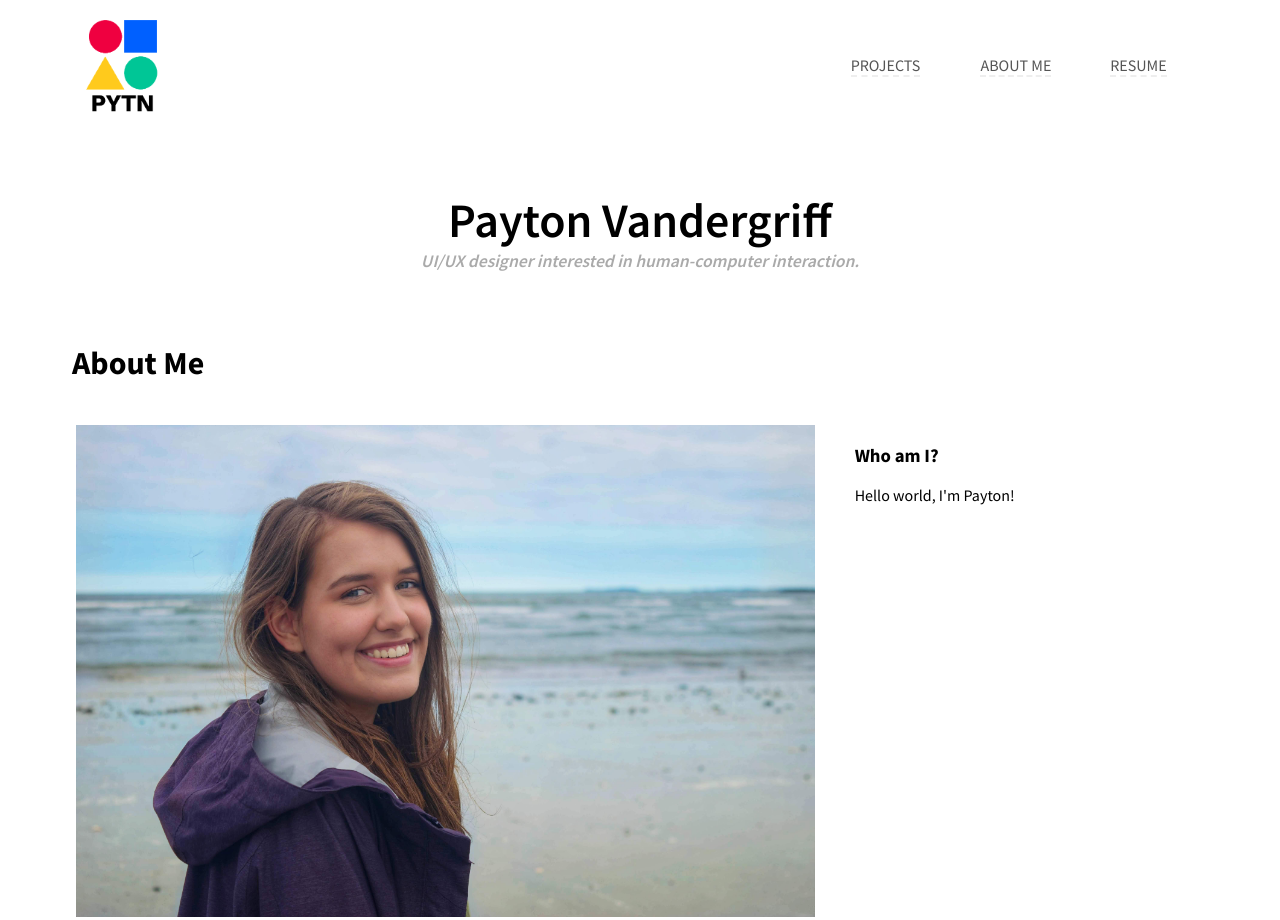
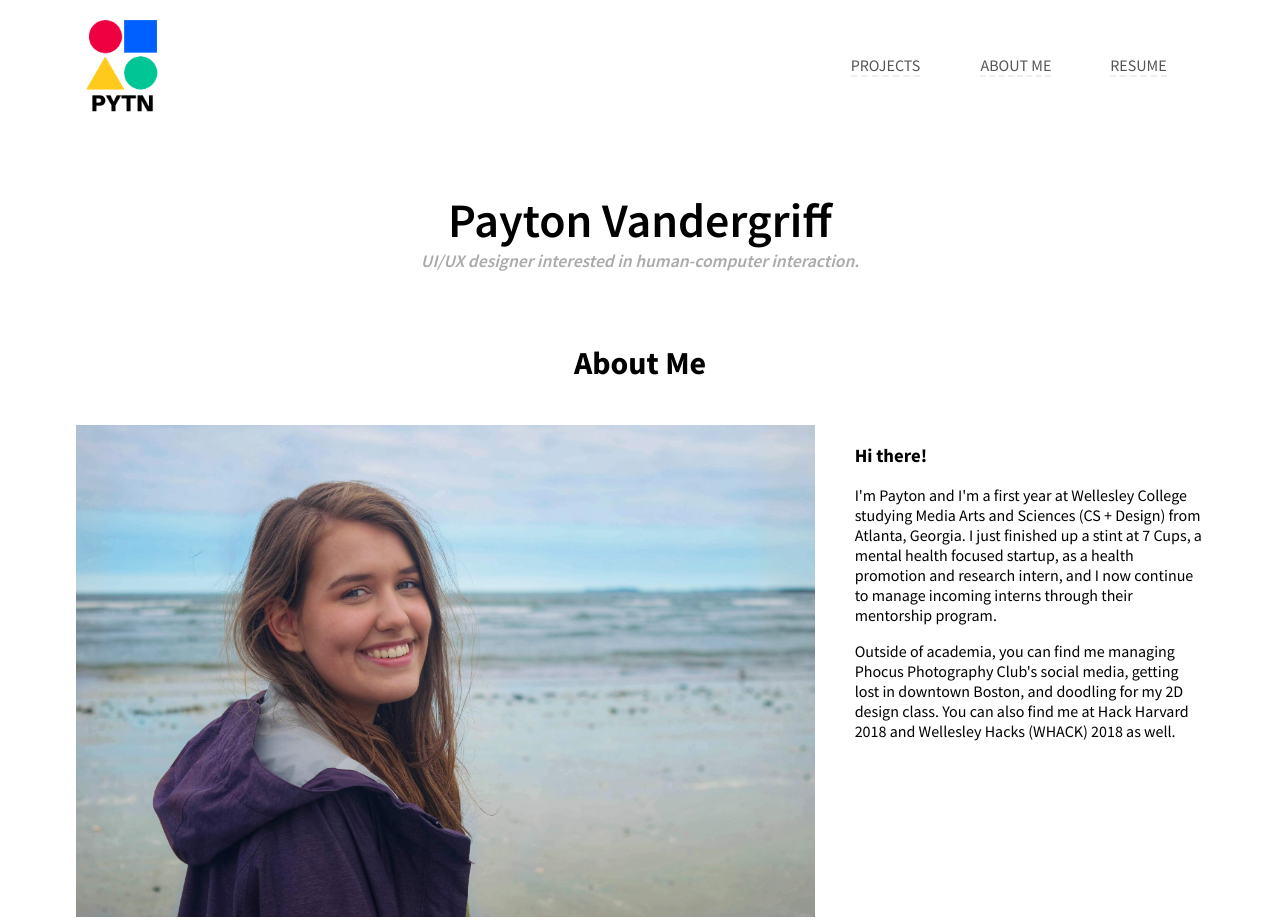
Before and after one commit to pytn/pytn.github.io, a plain HTML site: page about.html in a window 1280 px wide. Shown: the top 920 px of the page. Drawn offline with Linux system fonts and the light colour scheme.

Commit message:
Updated about page

```diff
--- a/about.html
+++ b/about.html
@@ -45,14 +45,22 @@
         </div>
     </div>
     <div class="main-content">
-        <h1>About Me</h1>
+        <div class="row center-md">
+                <h1>About Me</h1>
+        </div>
         <div class="row">
             <div class="col-md-8">
                 <img src="dist/img/profile.jpeg" style="width: 100%;">
             </div>
             <div class="col-md-4">
-                <h3>Who am I?</h3>
-                <p>Hello world, I'm Payton!</p>
+                <h3>Hi there!</h3>
+                <p>I'm Payton and I'm a first year at Wellesley College studying Media Arts and Sciences (CS + Design)
+                    from Atlanta, Georgia. I just finished up a stint at 7 Cups, a mental health focused startup, as a
+                    health promotion and research intern, and I now continue to manage incoming interns through their
+                    mentorship program. </p>
+                <p>Outside of academia, you can find me managing Phocus Photography Club's social media, getting
+                lost in downtown Boston, and doodling for my 2D design class. You can also find me at Hack Harvard 2018
+                and Wellesley Hacks (WHACK) 2018 as well.</p>
             </div>
         </div>
     </div>
```
